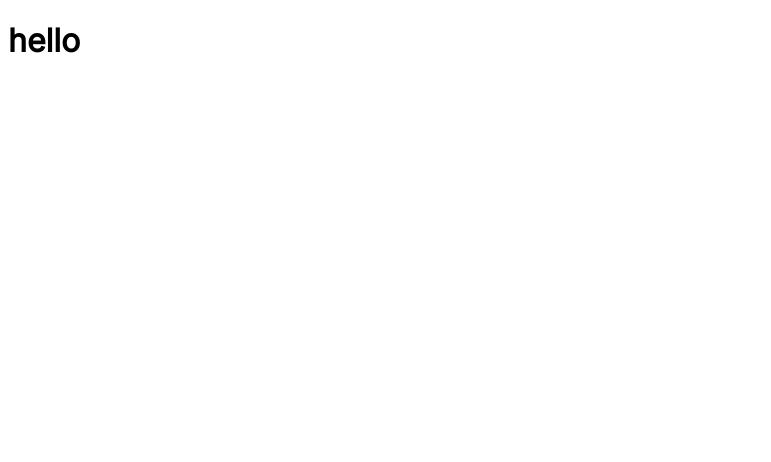
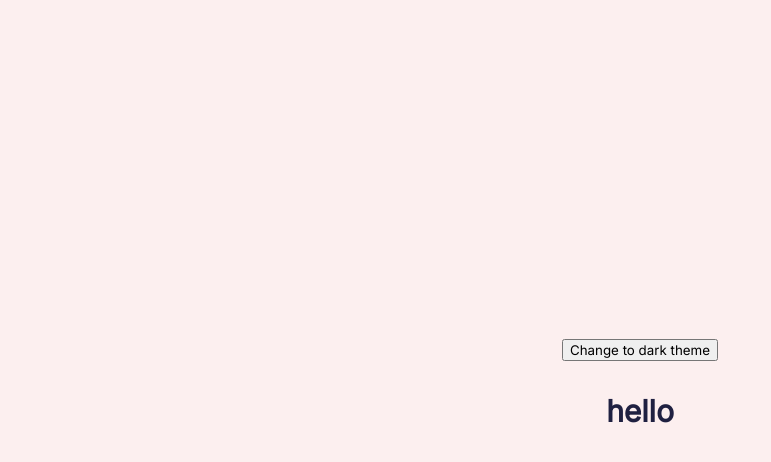
Before and after one commit to jakubfiglak/figlak-portfolio, a Gatsby site: page / in a window 1280 px wide. Shown: the whole page, without its empty margins (0-771 px from the left). Built offline with nearby package versions, Linux system fonts and the light colour scheme; Gatsby itself is replaced by a stand-in of ours.

Commit message:
feat(styling): create global styles, add basic theming

```diff
--- /dev/null
+++ b/src/components/ThemeToggler.tsx
@@ -0,0 +1,18 @@
+import React, { useState, useEffect } from 'react';
+
+type Theme = 'light' | 'dark';
+
+export const ThemeToggler = () => {
+  const [theme, setTheme] = useState<Theme>('light');
+  const nextTheme = theme === 'light' ? 'dark' : 'light';
+
+  useEffect(() => {
+    document.body.dataset.theme = theme;
+  }, [theme]);
+
+  return (
+    <button type="button" onClick={() => setTheme(nextTheme)}>
+      Change to {nextTheme} theme
+    </button>
+  );
+};
--- a/src/pages/index.tsx
+++ b/src/pages/index.tsx
@@ -1,13 +1,26 @@
 import * as React from 'react';
+import styled from 'styled-components';
+import { ThemeToggler } from '../components/ThemeToggler';
 import { GlobalStyles } from '../styles/GlobalStyles';
 
 const IndexPage = () => (
   <>
     <GlobalStyles />
-    <main>
+    <StyledContainer>
+      <ThemeToggler />
       <h1>hello</h1>
-    </main>
+    </StyledContainer>
   </>
 );
 
+const StyledContainer = styled.main`
+  min-height: 100vh;
+  display: flex;
+  justify-content: center;
+  align-items: center;
+  flex-direction: column;
+  background: var(--colors-background);
+  color: var(--colors-text);
+`;
+
 export default IndexPage;
--- a/src/styles/GlobalStyles.ts
+++ b/src/styles/GlobalStyles.ts
@@ -1,7 +1,50 @@
 import { createGlobalStyle } from 'styled-components';
 
 export const GlobalStyles = createGlobalStyle`
+  :root {
+    --font-stack: Inter, -apple-system, BlinkMacSystemFont, 'Segoe UI', Roboto, Oxygen, Ubuntu, Cantarell, 'Open Sans', 'Helvetica Neue', sans-serif;
+    box-sizing: border-box;
+  }
+
   html {
-    font-family: Inter, -apple-system, BlinkMacSystemFont, 'Segoe UI', Roboto, Oxygen, Ubuntu, Cantarell, 'Open Sans', 'Helvetica Neue', sans-serif;
+    font-family: var(--font-stack);
+    font-size: 62.5%;
+  }
+
+  *, *::before, *::after {
+    box-sizing: inherit;
+  }
+
+  body {
+    padding: 0;
+    margin: 0;
+    font-size: 1.5rem;
+    line-height: 2;
+  }
+
+  body[data-theme='dark'] {
+    --colors-primary: #8ACB88;
+    --colors-secondary: #788AA3;
+    --colors-background: #1F2041;
+    --colors-text: #FCEFEF;
+    --colors-tertiary: #FF6666;
+  }
+
+  body[data-theme='light'] {
+    --colors-primary: #8ACB88;
+    --colors-secondary: #788AA3;
+    --colors-text: #1F2041;
+    --colors-background: #FCEFEF;
+    --colors-tertiary: #FF6666;
+  }
+
+  a {
+    text-decoration: none;
+    color: var(--colors-text);
+  }
+
+  button {
+    font-family: var(--font-stack);
+    cursor: pointer;
   }
 `;
```
Also changed, not shown: .eslintrc.js.
